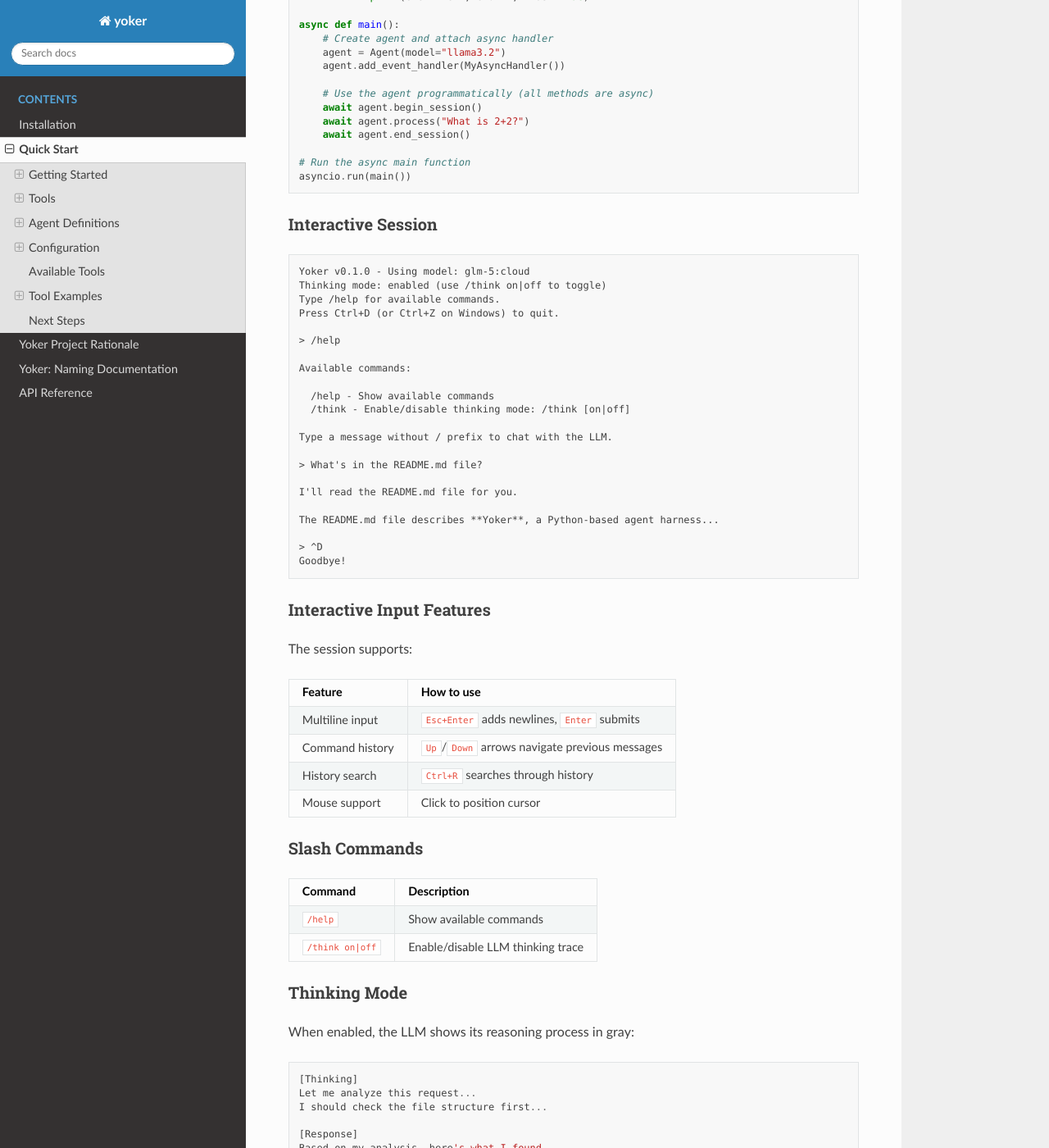
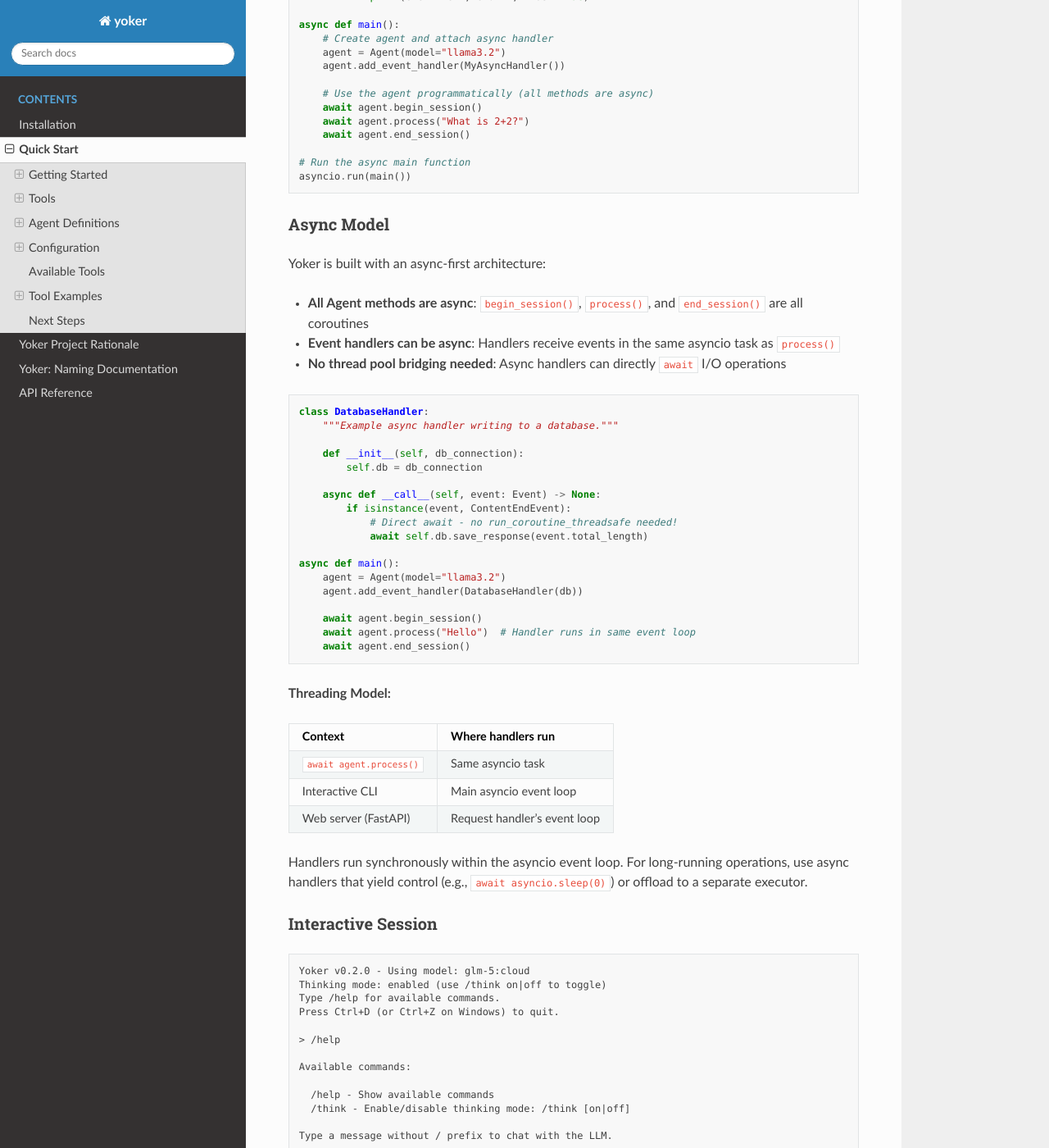
Before and after one commit to christophevg/yoker, a Sphinx documentation site: the page built from docs/quickstart.md, in a window 1280 px wide and 1400 px high, scrolled down 1986 px. Shown: the whole window at 82% size. Built offline with Sphinx 7.4.7 and the Read the Docs theme 3.1.0, drawn with Linux system fonts in a browser that asks for light colours; some of the changed text lies outside the part shown.

Commit message:
docs: update quickstart with async model documentation
- Add "Async Model" section explaining async-first architecture
- Document threading model (all handlers run in same event loop)
- Show example of async handler with direct await
- Update version to 0.2.0 in __init__.py and docs

🤖 Implemented together with a coding agent.

````diff
--- a/docs/quickstart.md
+++ b/docs/quickstart.md
@@ -83,10 +83,49 @@ async def main():
 asyncio.run(main())
 ```
 
+### Async Model
+
+Yoker is built with an async-first architecture:
+
+- **All Agent methods are async**: `begin_session()`, `process()`, and `end_session()` are all coroutines
+- **Event handlers can be async**: Handlers receive events in the same asyncio task as `process()`
+- **No thread pool bridging needed**: Async handlers can directly `await` I/O operations
+
+```python
+class DatabaseHandler:
+    """Example async handler writing to a database."""
+
+    def __init__(self, db_connection):
+        self.db = db_connection
+
+    async def __call__(self, event: Event) -> None:
+        if isinstance(event, ContentEndEvent):
+            # Direct await - no run_coroutine_threadsafe needed!
+            await self.db.save_response(event.total_length)
+
+async def main():
+    agent = Agent(model="llama3.2")
+    agent.add_event_handler(DatabaseHandler(db))
+
+    await agent.begin_session()
+    await agent.process("Hello")  # Handler runs in same event loop
+    await agent.end_session()
+```
+
+**Threading Model:**
+
+| Context | Where handlers run |
+|---------|---------------------|
+| `await agent.process()` | Same asyncio task |
+| Interactive CLI | Main asyncio event loop |
+| Web server (FastAPI) | Request handler's event loop |
+
+Handlers run synchronously within the asyncio event loop. For long-running operations, use async handlers that yield control (e.g., `await asyncio.sleep(0)`) or offload to a separate executor.
+
 ### Interactive Session
 
 ```
-Yoker v0.1.0 - Using model: glm-5:cloud
+Yoker v0.2.0 - Using model: glm-5:cloud
 Thinking mode: enabled (use /think on|off to toggle)
 Type /help for available commands.
 Press Ctrl+D (or Ctrl+Z on Windows) to quit.
--- a/src/yoker/__init__.py
+++ b/src/yoker/__init__.py
@@ -49,7 +49,7 @@ from yoker.exceptions import (
 from yoker.logging import LoggingContext, configure_logging, get_logger, log_timing
 from yoker.thinking import ThinkingMode
 
-__version__ = "0.1.0"
+__version__ = "0.2.0"
 __author__ = "Christophe VG"
 
 __all__ = [
````
